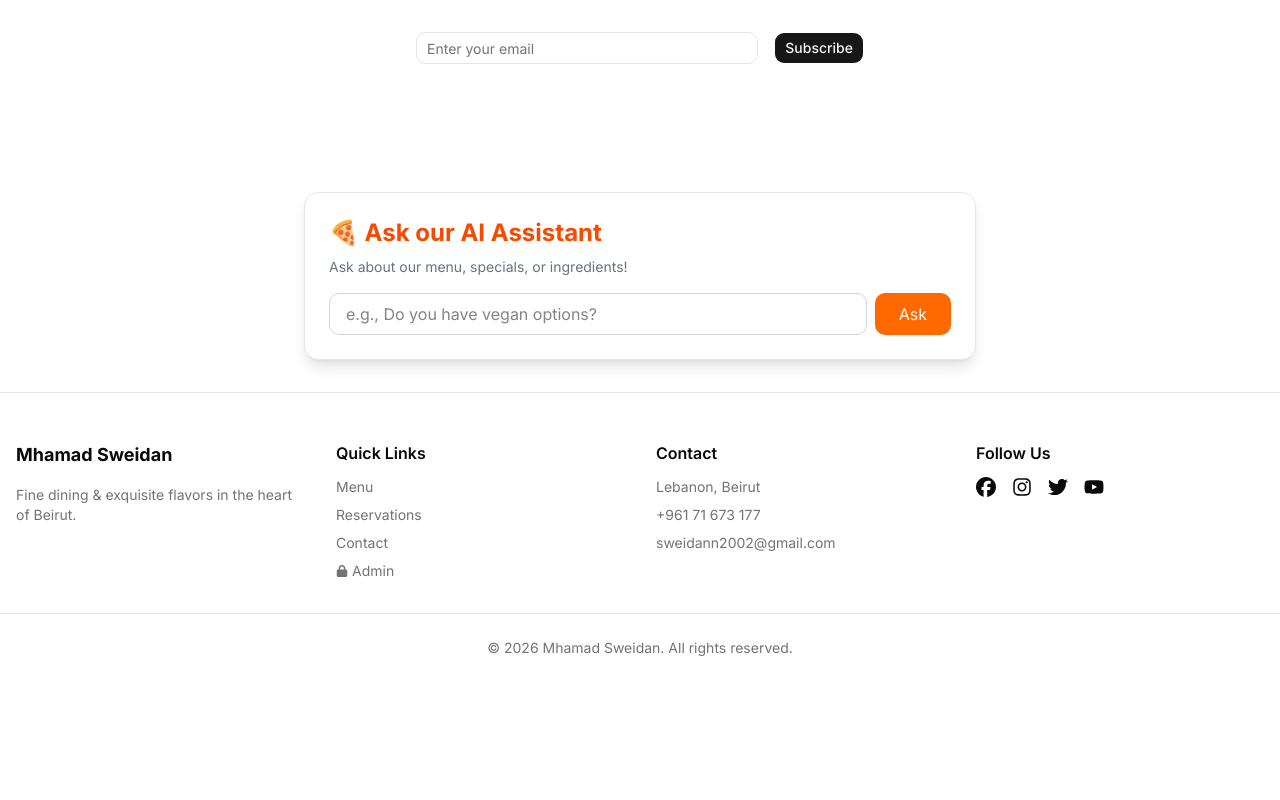
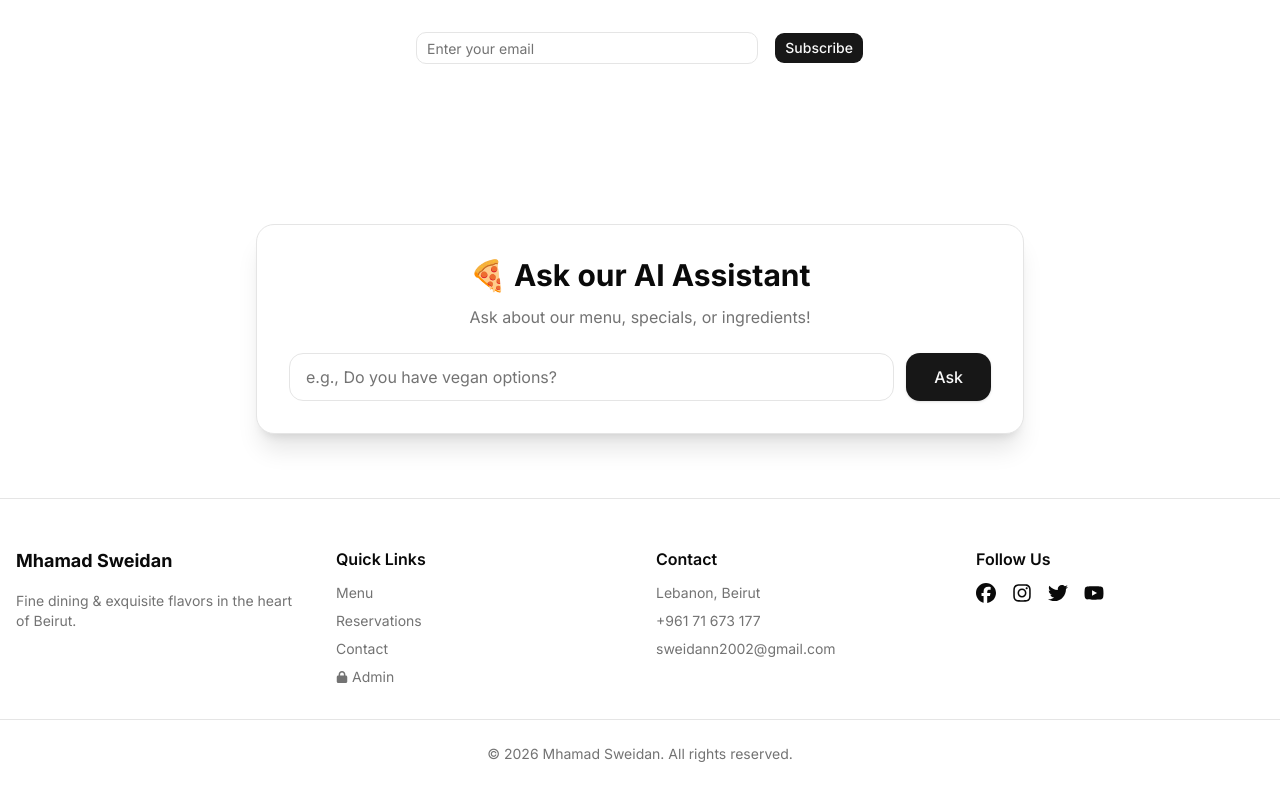
Before and after one commit to Mhmdsw/restaurant-website, a Next.js app: page / in a window 1280 px wide. Shown: the part 4121-4921 px from the top of the page. Before the commit the page ends 4827 px from the top, so only its background shows below. Built offline with nearby package versions, Linux system fonts and the light colour scheme; no server answers.

Commit message:
Improve AI assistant design

```diff
--- a/components/sections/AiAssistant.tsx
+++ b/components/sections/AiAssistant.tsx
@@ -29,47 +29,50 @@ export default function AiAssistant() {
   };
 
   return (
-    <div className="bg-white p-6 rounded-xl shadow-lg border border-gray-200 max-w-2xl mx-auto my-8">
-      <h3 className="text-2xl font-bold text-orange-600 mb-2">
+    <div className="bg-background py-16 px-4">
+      <div className="max-w-3xl mx-auto bg-card rounded-2xl shadow-xl border border-border p-6 sm:p-8">
+
+        <h3 className="text-2xl sm:text-3xl font-bold text-foreground mb-3 text-center">
           🍕 Ask our AI Assistant
         </h3>
 
-      <p className="text-gray-500 text-sm mb-4">
+        <p className="text-muted-foreground text-sm sm:text-base mb-6 text-center">
           Ask about our menu, specials, or ingredients!
         </p>
 
-      <form onSubmit={handleSubmit} className="flex gap-2">
+        <form onSubmit={handleSubmit} className="flex flex-col sm:flex-row gap-3">
           <input
             type="text"
             value={question}
             onChange={(e) => setQuestion(e.target.value)}
             placeholder="e.g., Do you have vegan options?"
-          className="flex-1 px-4 py-2 border border-gray-300 rounded-lg focus:outline-none focus:ring-2 focus:ring-orange-500"
+            className="flex-1 h-12 px-4 border border-input rounded-xl bg-background text-foreground placeholder:text-muted-foreground focus:outline-none focus:ring-2 focus:ring-primary/30 focus:border-primary transition-all"
             disabled={loading}
           />
 
           <button
             type="submit"
             disabled={loading}
-          className="px-6 py-2 bg-orange-500 text-white rounded-lg hover:bg-orange-600 transition disabled:bg-gray-400"
+            className="h-12 px-7 bg-primary text-primary-foreground font-medium rounded-xl shadow-sm hover:bg-primary/90 hover:shadow-md transition-all duration-200 disabled:opacity-50 disabled:cursor-not-allowed"
           >
             {loading ? 'Thinking...' : 'Ask'}
           </button>
         </form>
 
         {error && (
-        <div className="mt-4 p-3 bg-red-50 border border-red-200 rounded-lg text-red-600 text-sm">
+          <div className="mt-5 p-4 bg-destructive/10 border border-destructive/20 rounded-xl text-destructive text-sm">
             ⚠️ {error}
           </div>
         )}
 
         {answer && (
-        <div className="mt-4 p-4 bg-gray-50 border-l-4 border-orange-500 rounded-r-lg">
-          <p className="text-gray-700 font-medium">
+          <div className="mt-6 p-5 bg-muted/50 border border-border rounded-xl">
+            <p className="text-foreground font-medium leading-relaxed">
               🤖 {answer}
             </p>
           </div>
         )}
       </div>
+    </div>
   );
 }
```
Lines whose indentation alone changed are shown as unchanged.
